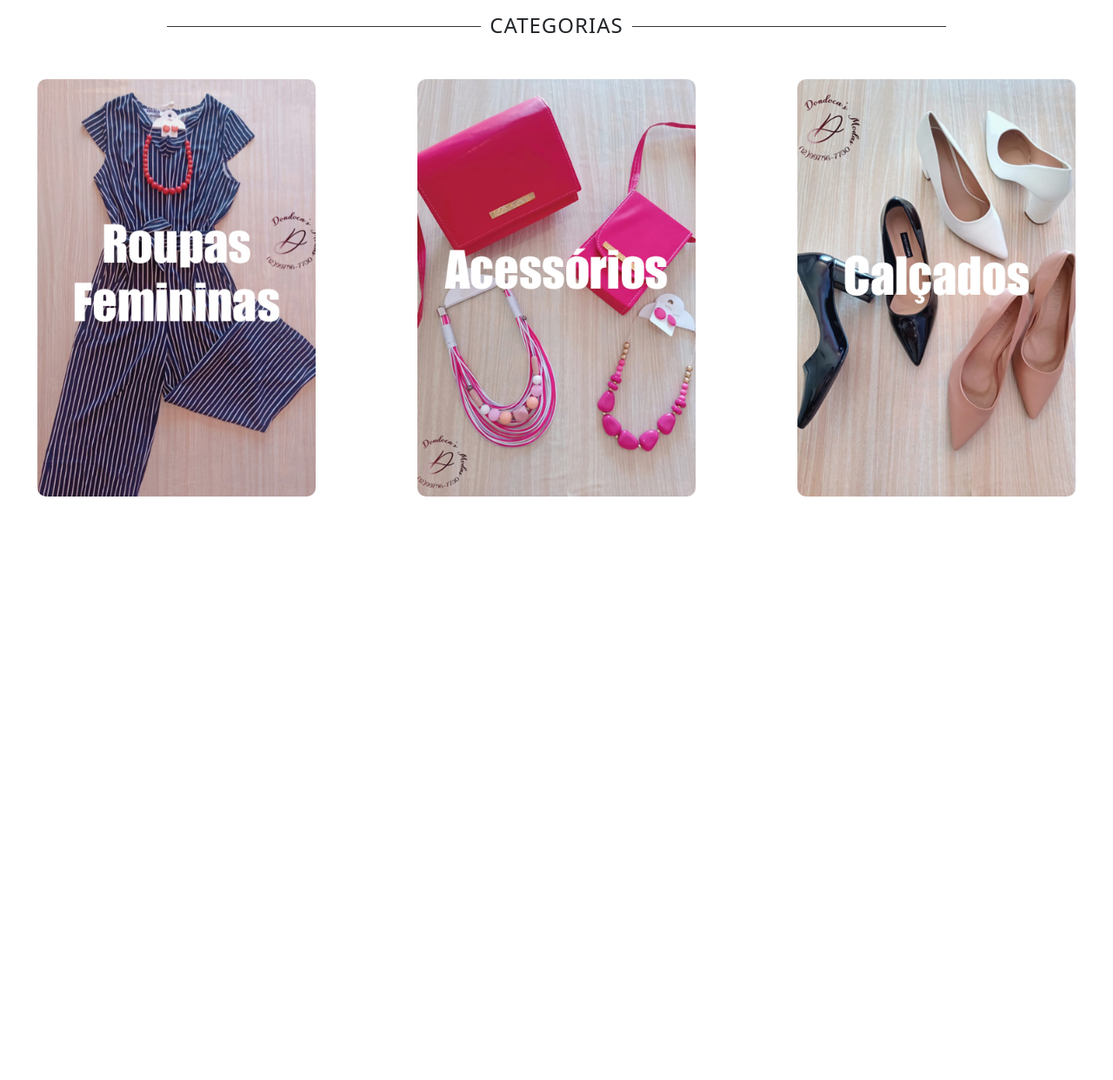
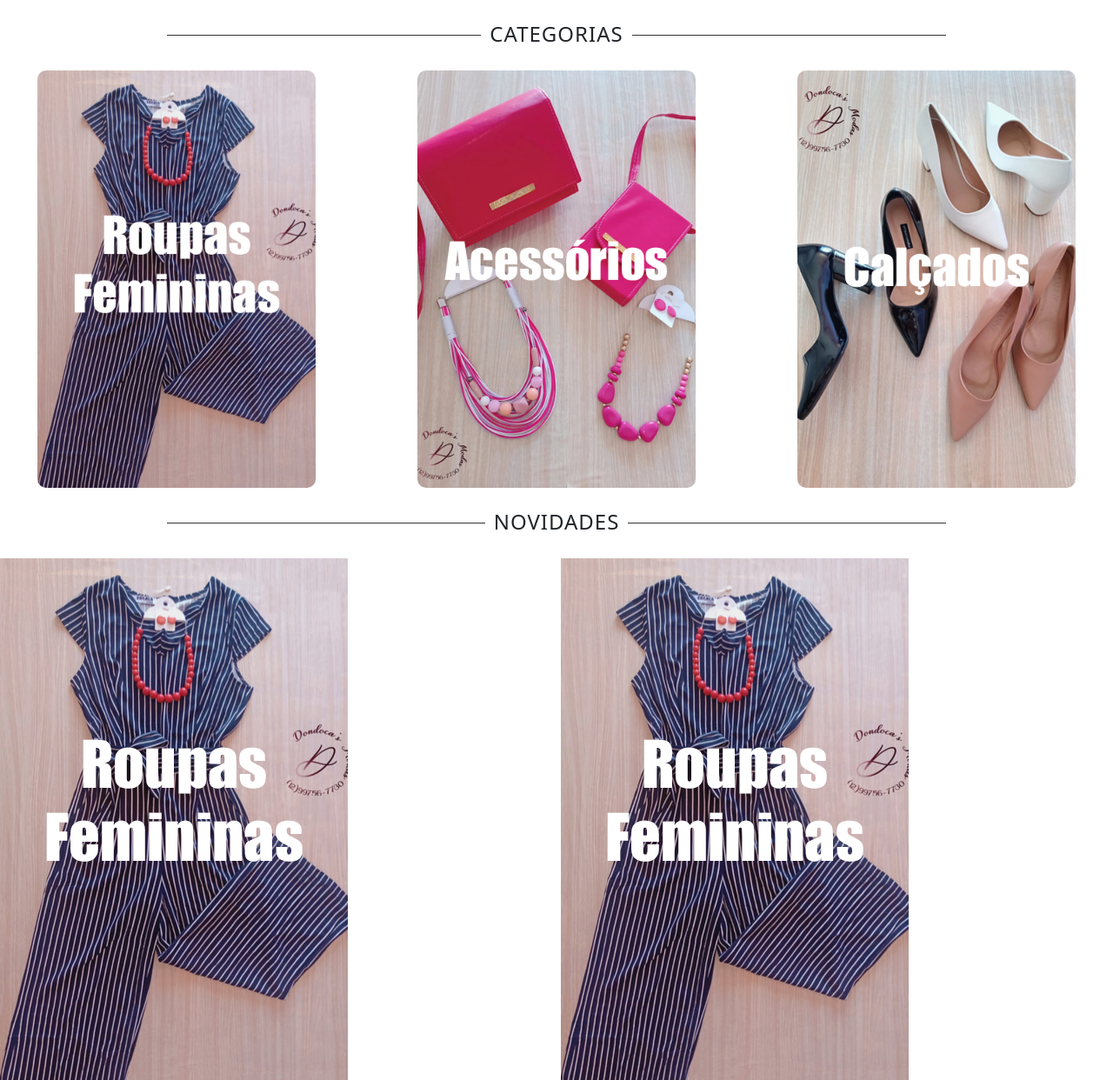
Before and after one commit to joaov-rizzardo/dondocas-ecommerce, a PHP site: page / in a window 1280 px wide. Shown: the part 217-1459 px from the top of the page at 87% size. Before the commit the page ends 788 px from the top, so only its background shows below. Run offline with PHP 8.4, Linux system fonts and the light colour scheme; style sheets or scripts are compiled from the project's sources; some libraries are stand-ins or nearby versions.

Commit message:
Glide slider

```diff
--- a/app/views/home.php
+++ b/app/views/home.php
@@ -6,13 +6,14 @@
     <meta http-equiv="X-UA-Compatible" content="IE=edge">
     <meta name="viewport" content="width=device-width, initial-scale=1.0">
     <link rel="stylesheet" href="css/main.css">
+    <script defer src="js/main.js"></script>
 </head>
 
 <body>
     <main>
         <section id="categorias">
 
-            <div id="titulo">
+            <div class="div-titulo">
                 <div class="titulo">
                     <span>
                         categorias
@@ -29,10 +30,32 @@
                     <img src="img/acessorios.jpg" alt="">
                 </a>
 
-                <a class="card" >
+                <a class="card">
                     <img src="img/calcados.jpg" alt="">
                 </a>
             </div>
+        </section>
+
+        <section id="novidades">
+            <div class="div-titulo">
+                <div class="titulo">
+                    <span>
+                        novidades
+                    </span>
+                </div>
+            </div>
+            <article style="margin-top: 40px;" id="slider-novidades">
+                <div class="glide">
+                    <div class="glide__track" data-glide-el="track">
+                        <ul class="glide__slides">
+                            <li class="glide__slide"><img src="img/roupas.jpg" alt=""></li>
+                            <li class="glide__slide"><img src="img/roupas.jpg" alt=""></li>
+                            <li class="glide__slide"><img src="img/roupas.jpg" alt=""></li>
+                        </ul>
+                    </div>
+                </div>
+            </article>
+
 
         </section>
     </main>
--- a/css/main.css
+++ b/css/main.css
@@ -1,3 +1,59 @@
+.glide {
+  position: relative;
+  width: 100%;
+  box-sizing: border-box;
+}
+.glide * {
+  box-sizing: inherit;
+}
+.glide__track {
+  overflow: hidden;
+}
+.glide__slides {
+  position: relative;
+  width: 100%;
+  list-style: none;
+  backface-visibility: hidden;
+  transform-style: preserve-3d;
+  touch-action: pan-Y;
+  overflow: hidden;
+  margin: 0;
+  padding: 0;
+  white-space: nowrap;
+  display: flex;
+  flex-wrap: nowrap;
+  will-change: transform;
+}
+.glide__slides--dragging {
+  user-select: none;
+}
+.glide__slide {
+  width: 100%;
+  height: 100%;
+  flex-shrink: 0;
+  white-space: normal;
+  user-select: none;
+  -webkit-touch-callout: none;
+  -webkit-tap-highlight-color: transparent;
+}
+.glide__slide a {
+  user-select: none;
+  -webkit-user-drag: none;
+  -moz-user-select: none;
+  -ms-user-select: none;
+}
+.glide__arrows {
+  -webkit-touch-callout: none;
+  user-select: none;
+}
+.glide__bullets {
+  -webkit-touch-callout: none;
+  user-select: none;
+}
+.glide--rtl {
+  direction: rtl;
+}
+
 body {
   overflow-x: hidden;
 }
@@ -19,16 +75,18 @@
   letter-spacing: 1px;
 }
 
-section#categorias {
-  margin-top: 30px;
-}
-section#categorias div#titulo {
+div.div-titulo {
   display: flex;
   justify-content: center;
 }
+
+section#categorias {
+  width: 100vw;
+  margin-top: 40px;
+}
 section#categorias div#div-cards {
   width: 100vw;
-  margin-top: 60px;
+  margin-top: 40px;
   display: flex;
   justify-content: space-around;
   gap: 30px;
@@ -50,4 +108,9 @@
   transform: scale(1.1);
 }
 
+#novidades {
+  width: 100vw;
+  margin-top: 40px;
+}
+
 /*# sourceMappingURL=main.css.map */
--- a/index.php
+++ b/index.php
@@ -10,6 +10,9 @@
 
 <!-- JQUERY -->
 <script src="https://code.jquery.com/jquery-3.6.0.min.js" integrity="sha256-/xUj+3OJU5yExlq6GSYGSHk7tPXikynS7ogEvDej/m4=" crossorigin="anonymous"></script>
+
+<!-- GLIDER -->
+<script src="node_modules/@glidejs/glide/dist/glide.min.js"></script>
 
 <!-- CONFIGS GERAIS CSS -->
 <link rel="stylesheet" href="css/general.css">
--- /dev/null
+++ b/js/main.js
@@ -0,0 +1,9 @@
+
+//const $simpleCarousel = document.querySelector('.js-carousel--simple')
+
+let glide = new Glide('.glide', {
+  type: 'carousel',
+  perView: 2
+})
+
+glide.mount()
--- a/scss/main.scss
+++ b/scss/main.scss
@@ -1,3 +1,7 @@
+@import "../node_modules/@glidejs/glide/src/assets/sass/glide.core";
+
+$margin : 40px;
+
 body{
     overflow-x: hidden;
 }
@@ -6,7 +10,8 @@
     background-color: #333;
     text-align: center;
     width: 70%;
-  }
+}
+
 div.titulo span {
     background-color: #fff;
     position: relative;
@@ -17,19 +22,18 @@
     letter-spacing: 1px;
 }
 
+div.div-titulo{
+    display: flex;
+    justify-content: center;
+}
 
 section#categorias{
-    margin-top: 30px;
-
-
-    div#titulo{
-        display: flex;
-        justify-content: center;
-    }
+    width: 100vw;
+    margin-top: $margin;
 
     div#div-cards{
         width: 100vw;
-        margin-top: 60px;
+        margin-top: $margin;
         display: flex;
         justify-content: space-around;
         gap: 30px;
@@ -55,3 +59,8 @@
     }
 
 }
+
+#novidades{
+    width: 100vw;
+    margin-top: $margin;
+}
```
Also changed, not shown: package-lock.json (added), 1 other file.
